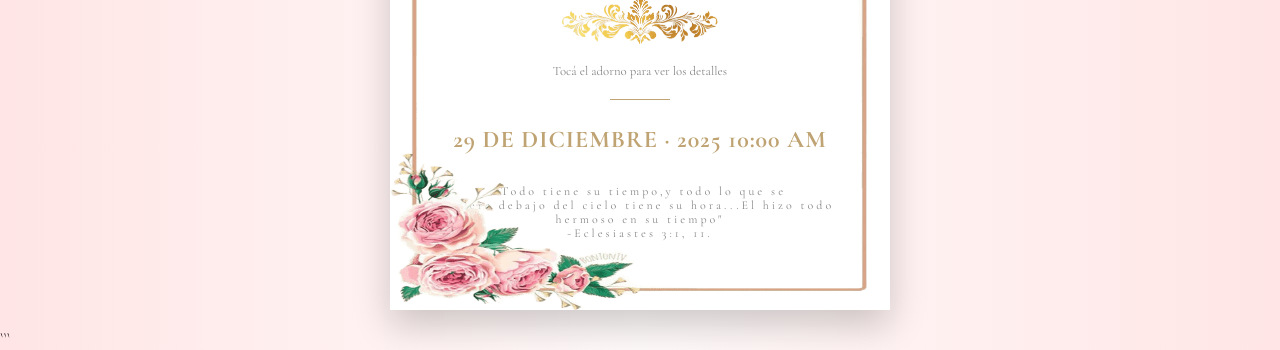
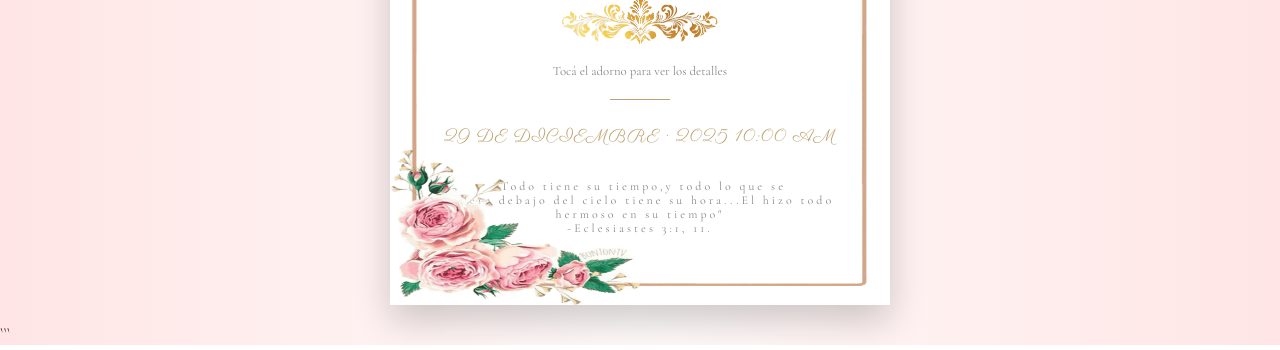
Before and after one commit to ManuelCo351/Boda, a plain HTML site: page index.html in a window 1280 px wide. Shown: the part 871-1221 px from the top of the page. Drawn offline with nearby package versions, Linux system fonts and the light colour scheme.

Commit message:
Update estilo.css

```diff
--- a/estilo.css
+++ b/estilo.css
@@ -146,10 +146,10 @@ body {
 .date-time {
     margin: 25px 0;
     color: var(--gold);
-    font-family: 'Cormorant Garamond', sans-serif;
+    font-family: 'Parisienne', sans-serif;
     display: block;
-    font-size: 1.5rem;
-    font-weight: 700;
+    font-size: 1.1rem;
+    font-weight: 500;
     letter-spacing: 1px;
     margin-bottom: 5px;
 
```
